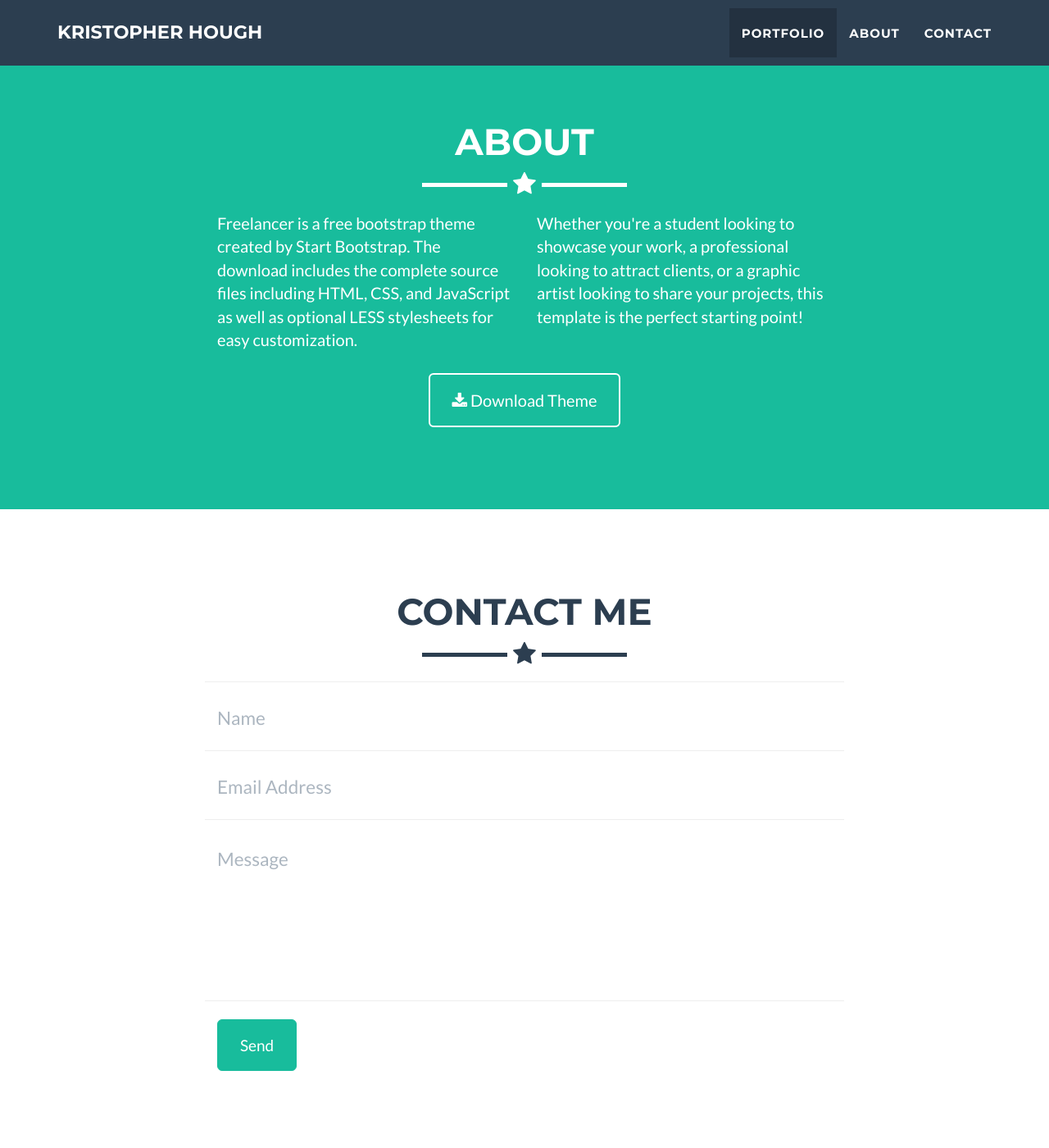
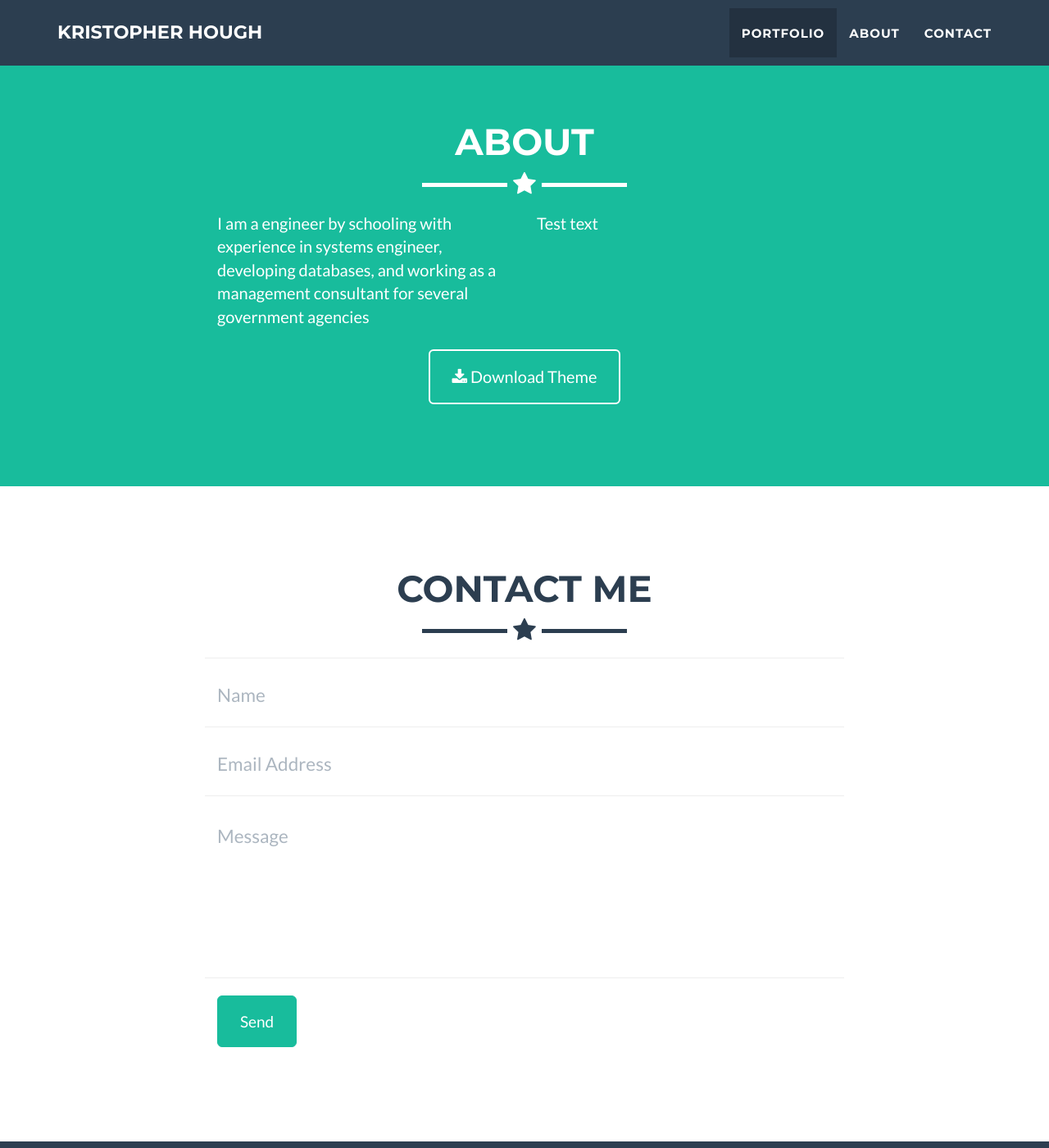
Before and after one commit to KristopherHough/kristopherhough.github.io, a Jekyll site: the page built from _posts/2014-07-13-project-6.markdown, in a window 1280 px wide and 1400 px high, scrolled down 921 px. Shown: the whole window at 82% size. Built offline with Jekyll 4.4.1, drawn with Linux system fonts in a browser that asks for light colours; part of the change alters nothing that is shown; some of the changed text lies outside the part shown.

Commit message:
Using Jeykll

```diff
--- a/_config.yml
+++ b/_config.yml
@@ -32,23 +32,13 @@ color:
 
 # Footer settings
 footer:
-  copyright: Dr. Henry Jekyll
+  copyright: Kristopher Hough
   location: Location
   social: Around the Web
   credits: Credits
 
 # Social networks usernames (many more available: google-plus, flickr, dribbble, pinterest, instagram, tumblr, linkedin, etc.)
 social:
-  - title: twitter
-    url: http://twitter.com/jekyllrb
-  - title: facebook
-    url:
-  - title: stack-overflow
-    url: http://stackoverflow.com/questions/tagged/jekyll
-  - title: bitbucket
-    url: http://bitbucket.org/jekyll
-  - title: github
-    url: http://github.com/jekyll
   - title: github
     url: http://www.linkedin.com/in/kristopherhough
 
@@ -58,7 +48,7 @@ address:
   - line: DMV Area
 
 # Credits content
-credits: 'Freelancer is a free to use, open source Bootstrap theme created by <a href="http://startbootstrap.com">Start Bootstrap</a>.'
+credits: 'I utilized Freelancer to build this site, an open source Bootstrap theme created by <a href="http://startbootstrap.com">Start Bootstrap</a>. Icons were provided by <a= href="https://www.flaticon.com/">Flaticon</a>. '
 
 # Build settings
 markdown: kramdown
--- a/_includes/about.html
+++ b/_includes/about.html
@@ -9,10 +9,10 @@
             </div>
             <div class="row">
                 <div class="col-lg-4 col-lg-offset-2">
-                    <p>Freelancer is a free bootstrap theme created by Start Bootstrap. The download includes the complete source files including HTML, CSS, and JavaScript as well as optional LESS stylesheets for easy customization.</p>
+                    <p>I am a engineer by schooling with experience in systems engineer, developing databases, and working as a management consultant for several government agencies</p>
                 </div>
                 <div class="col-lg-4">
-                    <p>Whether you're a student looking to showcase your work, a professional looking to attract clients, or a graphic artist looking to share your projects, this template is the perfect starting point! </p>
+                    <p>Test text</p>
                 </div>
                 <div class="col-lg-8 col-lg-offset-2 text-center">
                     <a href="#" class="btn btn-lg btn-outline">
--- a/_posts/2014-07-13-project-6.markdown
+++ b/_posts/2014-07-13-project-6.markdown
@@ -2,7 +2,7 @@
 layout: default
 modal-id: 6
 date: 2014-07-15
-img: submarine.png
+img: sql.png
 alt: image-alt
 project-date: April 2014
 client: Start Bootstrap
```
Also changed, not shown: img/portfolio/database.png (added), img/portfolio/formula-1-car-facing-right.png (added), img/portfolio/sql.png (added), 2 other files.
